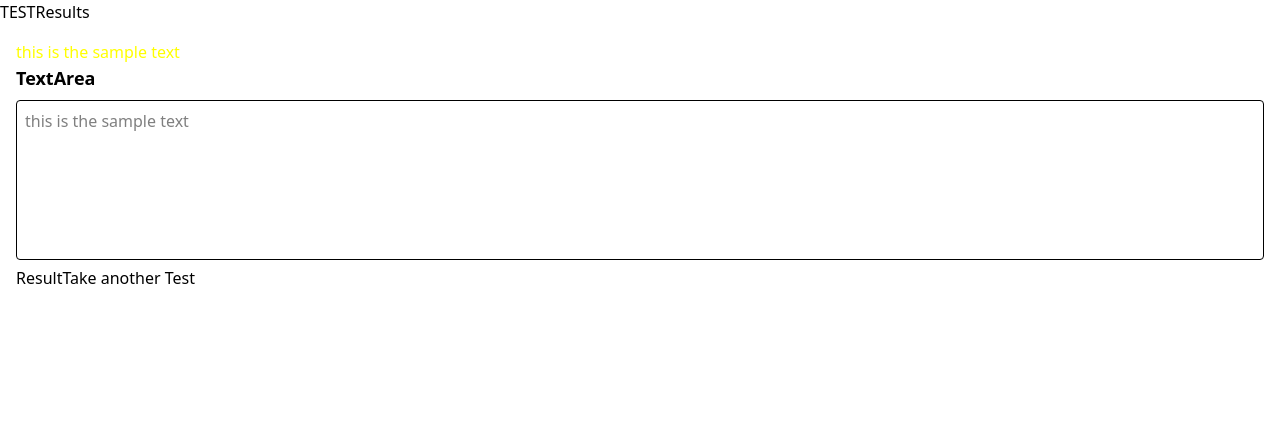
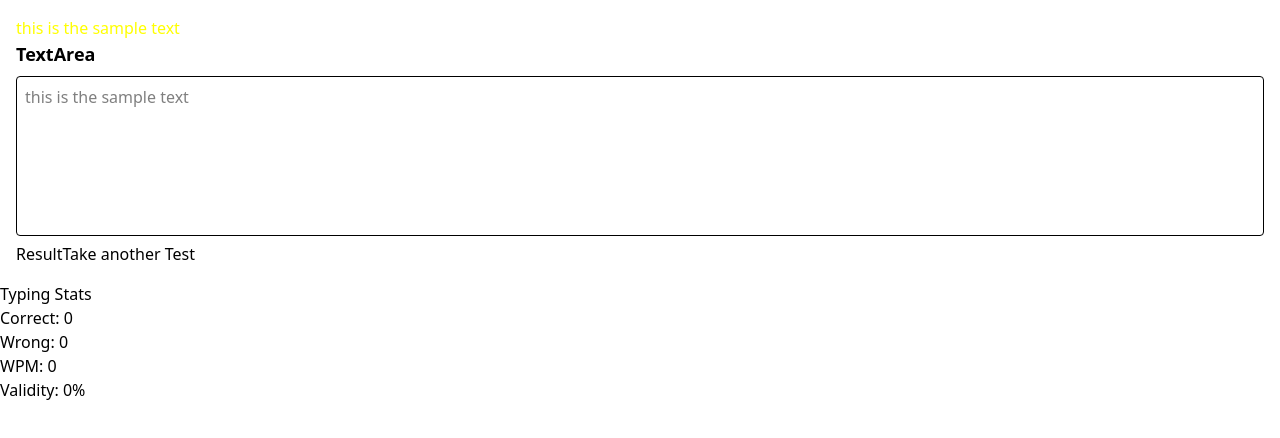
Before and after one commit to lakshay776/MonkeyType, a React (Vite) app in the folder MonkeyType/: page / in a window 1280 px wide. Shown: the top 438 px of the page. Built offline with nearby package versions, Linux system fonts and the light colour scheme.

Commit message:
added the context api functionality for cross component access of the data

```diff
--- a/MonkeyType/src/App.jsx
+++ b/MonkeyType/src/App.jsx
@@ -1,23 +1,20 @@
-import { BrowserRouter as Router, Routes, Route, Link } from 'react-router-dom'
-import './App.css'
-import TextArea from './components/TextArea'
+import ResultProvider from './assets/context/ResultPrvider'
+import Textarea from './components/TextArea'
 import Result from './components/Result'
+import { Route, Router, Routes } from 'react-router-dom'
+Router
+Routes
+Route
+const App = () => {
+  return (
 
 
-function App() {
-  return (
 
-      <Router>
-        <nav>
-          <Link to="/">TEST</Link>
-          <Link to="/stats">Results</Link>
-        </nav>
-        <Routes>
-          <Route path='/' element={<TextArea />} />
-          <Route path='/stats' element={<Result />} />
-        </Routes>
-      </Router>
 
+    <ResultProvider>
+      <Textarea />
+      <Result />
+    </ResultProvider>
   )
 }
 
--- /dev/null
+++ b/MonkeyType/src/assets/context/ResultContext.jsx
@@ -0,0 +1,4 @@
+// src/context/ResultContext.js
+import { createContext } from 'react'
+
+export const ResultContext = createContext()
--- /dev/null
+++ b/MonkeyType/src/assets/context/ResultPrvider.jsx
@@ -0,0 +1,20 @@
+// src/context/ResultProvider.jsx
+import { useState } from 'react'
+import { ResultContext } from './ResultContext'
+
+const ResultProvider = ({ children }) => {
+  const [resultData, setResultData] = useState({
+    correct: 0,
+    wrong: 0,
+    wpm: 0,
+    validity: 0,
+  })
+
+  return (
+    <ResultContext.Provider value={{ resultData, setResultData }}>
+      {children}
+    </ResultContext.Provider>
+  )
+}
+
+export default ResultProvider
--- a/MonkeyType/src/components/Result.jsx
+++ b/MonkeyType/src/components/Result.jsx
@@ -1,8 +1,18 @@
-import React from 'react'
+// src/components/Result.jsx
+import { useContext } from 'react'
+import { ResultContext } from '../assets/context/ResultContext'
 
-function Result() {
+const Result = () => {
+  const { resultData } = useContext(ResultContext)
+
   return (
-    <div>Result</div>
+    <div>
+      <h2>Typing Stats</h2>
+      <p>Correct: {resultData.correct}</p>
+      <p>Wrong: {resultData.wrong}</p>
+      <p>WPM: {resultData.wpm}</p>
+      <p>Validity: {resultData.validity}%</p>
+    </div>
   )
 }
 
--- a/MonkeyType/src/components/TextArea.jsx
+++ b/MonkeyType/src/components/TextArea.jsx
@@ -1,5 +1,6 @@
-import React, { useEffect, useRef, useState } from "react";
+import React, { useContext, useEffect, useRef, useState } from "react";
 import "../components/TextArea.css";
+import { ResultContext } from "../assets/context/ResultContext";
 
 function TextArea() {
   const [time, setTime] = useState(0);
@@ -12,7 +13,7 @@ function TextArea() {
   const [intervalId, setIntervalId] = useState(null);
   const [wpm, setWpm] = useState(0);
   const [validity, setValidity] = useState("");
-
+  const {setResults}=useContext(ResultContext)
   const meanAccuracyRef = useRef(0);
   const totalCorrectWordsRef = useRef(0);
 
@@ -38,6 +39,22 @@ function TextArea() {
       textAreaRef.current.disabled = true;
       clearInterval(intervalId);
       checkWPM();
+
+      //adding the result in the object
+
+
+
+          const handleTestComplete=()=>{
+            const newArray={
+              correct: correctCount,
+              wrong: wrongCount,
+              wpm: wpm,
+              validity: validity,
+            }
+            setResults(newArray)
+          }
+        handleTestComplete()
+
 
       if (textAreaRef.current) {
         textAreaRef.current.value = "";
```
